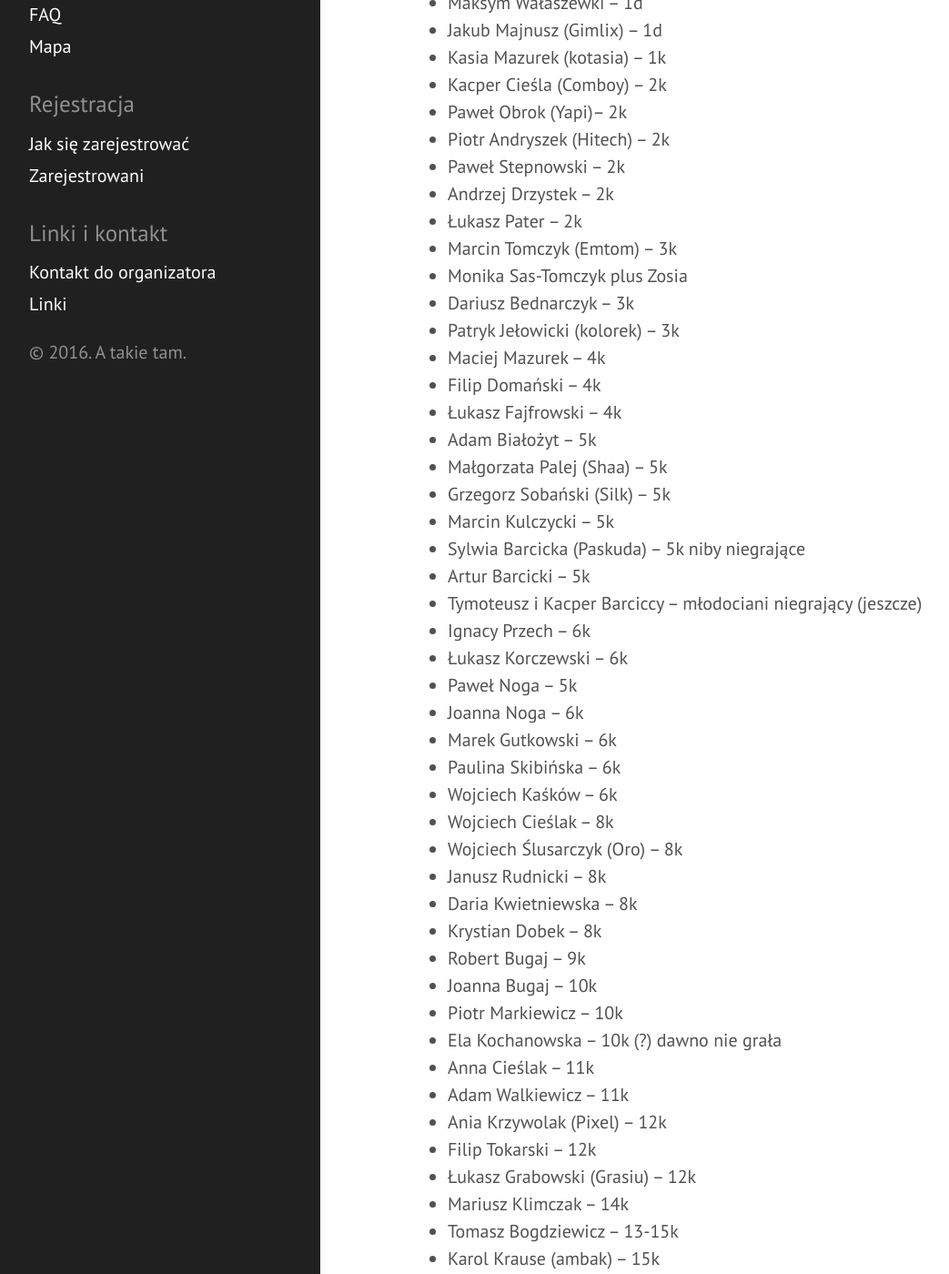
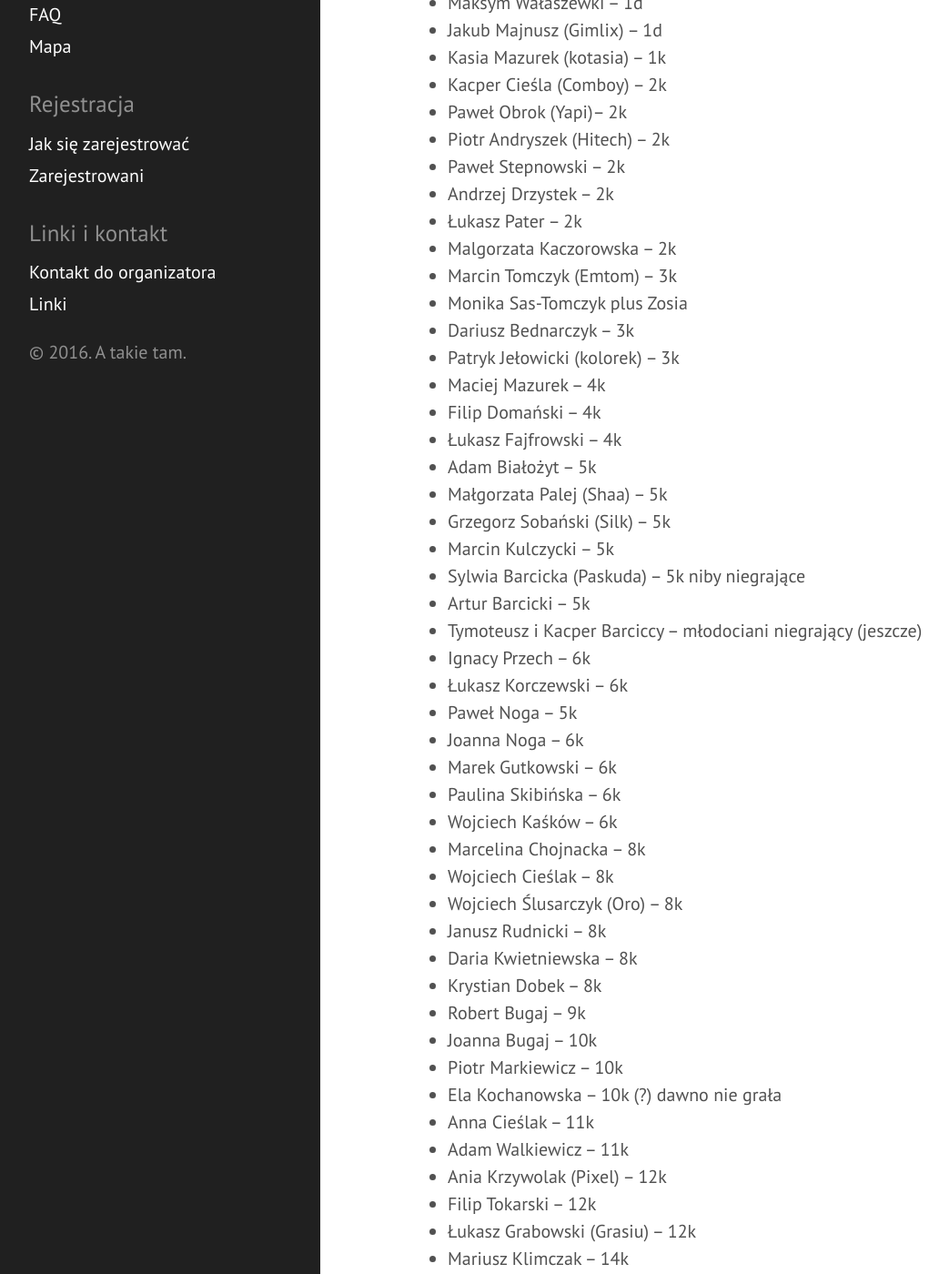
Before and after one commit to tasuki/lsg, a Jekyll site: the page built from zarejestrowani.md, in a window 1280 px wide and 1400 px high, scrolled down 520 px. Shown: the whole window at 91% size, without its empty margins (8-1051 px from the left). Built offline with Jekyll 4.4.1, drawn with Linux system fonts in a browser that asks for light colours.

Commit message:
Nowi zarejestrowani

```diff
--- a/zarejestrowani.md
+++ b/zarejestrowani.md
@@ -26,6 +26,7 @@ Zarejestrowani uczestnicy (mniej więcej wg siły; jest ich **67**):
 - Paweł Stepnowski -- 2k
 - Andrzej Drzystek -- 2k
 - Łukasz Pater -- 2k
+- Malgorzata Kaczorowska -- 2k
 - Marcin Tomczyk (Emtom) -- 3k
 - Monika Sas-Tomczyk plus Zosia
 - Dariusz Bednarczyk -- 3k
@@ -47,6 +48,7 @@ Zarejestrowani uczestnicy (mniej więcej wg siły; jest ich **67**):
 - Marek Gutkowski -- 6k
 - Paulina Skibińska -- 6k
 - Wojciech Kaśków -- 6k
+- Marcelina Chojnacka -- 8k
 - Wojciech Cieślak -- 8k
 - Wojciech Ślusarczyk (Oro) -- 8k
 - Janusz Rudnicki -- 8k
```
Also changed, not shown: other parts of zarejestrowani.md (+1 -1 lines).
